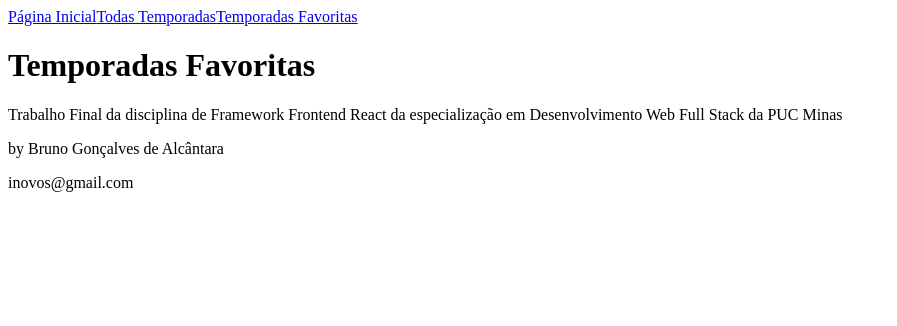
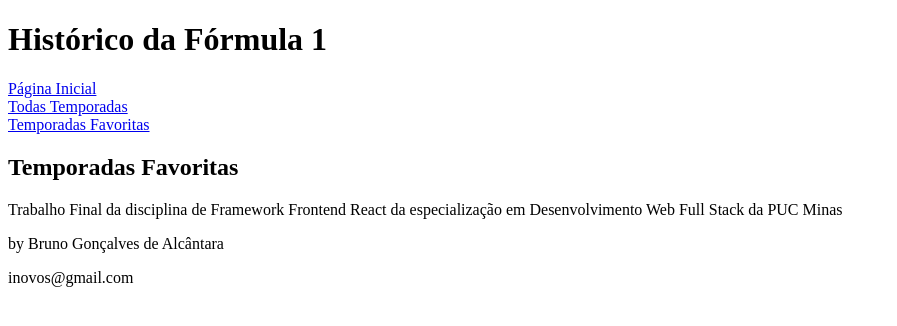
Before and after one commit to inovoxbh/FFR-Trabalho-Final, a React (Create React App) app: page /favorites in a window 1280 px wide. Shown: the top 326 px of the page, without its empty margins (0-897 px from the left). Built offline with nearby package versions, Linux system fonts and the light colour scheme.

Commit message:
implementacao do componente NavBar

```diff
--- a/src/components/Header.js
+++ b/src/components/Header.js
@@ -3,8 +3,6 @@ import { Link } from "react-router-dom";
 
 export const Header = () => {
     return <div>
-        <Link to="/">Página Inicial</Link>
-        <Link to="/seasons">Todas Temporadas</Link>
-        <Link to="/favorites">Temporadas Favoritas</Link>
+        <h1>Histórico da Fórmula 1</h1>
     </div>
 }
--- /dev/null
+++ b/src/components/NavBar.js
@@ -0,0 +1,10 @@
+import React from "react";
+import { Link } from "react-router-dom";
+
+export const NavBar = () => {
+    return <div>
+        <Link to="/">Página Inicial</Link><br />
+        <Link to="/seasons">Todas Temporadas</Link><br />
+        <Link to="/favorites">Temporadas Favoritas</Link><br />
+    </div>
+}
--- a/src/pages/FavoritesPage.js
+++ b/src/pages/FavoritesPage.js
@@ -1,6 +1,7 @@
 import React from "react";
 import { useSelector } from "react-redux";
 import {Header} from "../components/Header.js";
+import {NavBar} from "../components/NavBar.js";
 import {Footer} from "../components/Footer.js";
 
 
@@ -10,7 +11,8 @@ export const FavoritesPage = () => {
     return (
         <div>
             <Header />
-            <h1>Temporadas Favoritas</h1>
+            <NavBar />
+            <h2>Temporadas Favoritas</h2>
             <ol>
                 {favSeasons.map((favRound,i) => (<li key={i}> Season: {favRound} </li>))}
             </ol>
--- a/src/pages/HomePage.js
+++ b/src/pages/HomePage.js
@@ -1,12 +1,13 @@
 import React from "react";
 import {Header} from "../components/Header.js";
+import {NavBar} from "../components/NavBar.js";
 import {Footer} from "../components/Footer.js";
 
 export const HomePage = () => {
     return (
         <div>
           <Header />
-          <h1>Formula 1</h1>
+          <NavBar />
           <p>Todo sobre as temporadas da fórmula 1!</p>
           <Footer />
         </div>
--- a/src/pages/RoundsPage.js
+++ b/src/pages/RoundsPage.js
@@ -2,6 +2,7 @@ import React from "react";
 import { useRounds } from "../hooks/useRounds.js"
 import { Round } from "../components/Round.js"
 import {Header} from "../components/Header.js";
+import {NavBar} from "../components/NavBar.js";
 import {Footer} from "../components/Footer.js";
 
 
@@ -11,7 +12,8 @@ export const RoundsPage = (props) => {
     return (
       <div>
         <Header />
-        <h1>Corridas</h1>
+        <NavBar />
+        <h2>Corridas</h2>
         <ul style={{ listStyleType: "none" }}>
           {rounds.map(r => (
                               <li key={r.round}>
--- a/src/pages/SeasonsPage.js
+++ b/src/pages/SeasonsPage.js
@@ -2,6 +2,7 @@ import React from "react";
 import { useSeasons } from "../hooks/useSeasons.js"
 import { Season } from "../components/Season.js"
 import {Header} from "../components/Header.js";
+import {NavBar} from "../components/NavBar.js";
 import {Footer} from "../components/Footer.js";
 
 export const SeasonsPage = () => {
@@ -10,7 +11,8 @@ export const SeasonsPage = () => {
     return (
       <div>
         <Header />
-        <h1>Temporadas</h1>
+        <NavBar />
+        <h2>Temporadas</h2>
         <ul style={{ listStyleType: "none" }}>
           {seasons.map(season => (
                               <li key={season}>
```
